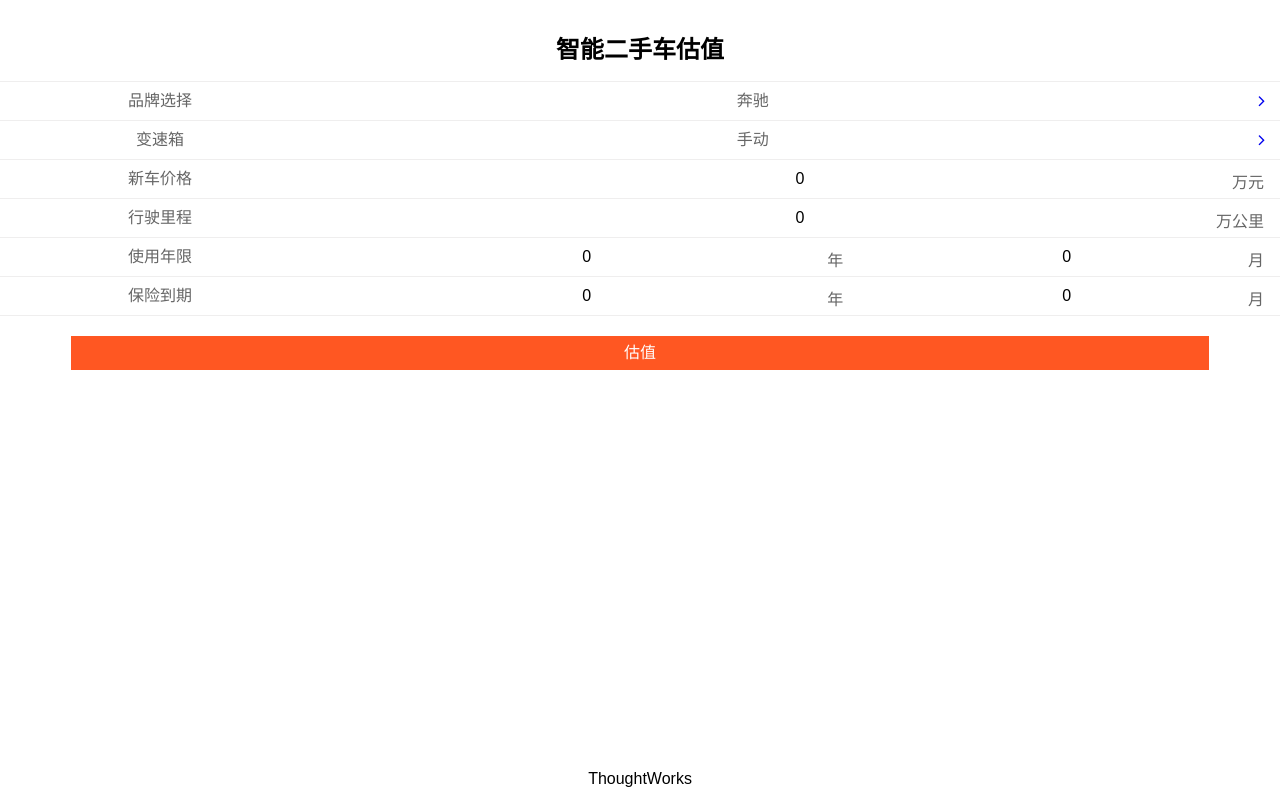
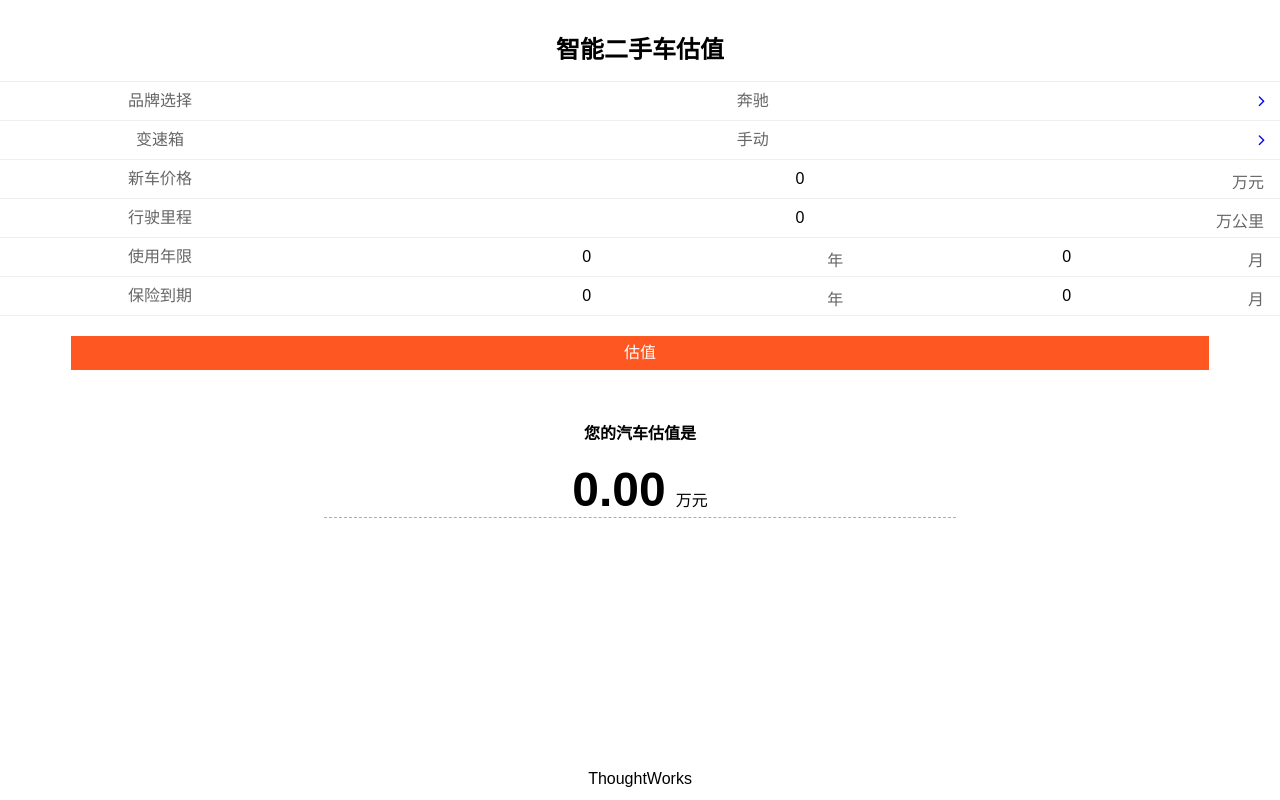
Before and after one commit to Thoughtworks-Wuhan/DaimlerHack-H5, a React (Create React App) app: page / in a window 1280 px wide. Built offline with nearby package versions, Linux system fonts and the light colour scheme.

Commit message:
[Honglai] make the number fancy

```diff
--- a/package.json
+++ b/package.json
@@ -13,7 +13,8 @@
     "react-redux": "^5.0.5",
     "react-router-dom": "^4.1.2",
     "react-transition-group": "^2.2.0",
-    "redux": "^3.7.2"
+    "redux": "^3.7.2",
+    "react-countup": "2.2.0"
   },
   "devDependencies": {
     "react-scripts": "1.0.10"
--- a/src/components/AssessedValueCard/AssessedValueCard.css
+++ b/src/components/AssessedValueCard/AssessedValueCard.css
@@ -12,7 +12,7 @@
   line-height: 32px;
   font-size: 16px;
   width: 50%;
-  border: 1px dashed orange;
+  border-bottom: 1px dashed orange;
 }
 
 .card .card-value.card-enter {
@@ -20,3 +20,9 @@
   transition: 0.25s;
   transform: translateX(0);
 }
+
+.card .fancy {
+  font-size: 48px;
+  font-weight: bold;
+  margin-right: 10px;
+}
--- a/src/components/AssessedValueCard/index.js
+++ b/src/components/AssessedValueCard/index.js
@@ -1,45 +1,22 @@
 import React, { PureComponent } from "react";
-import Transition from "react-transition-group/Transition";
+import CountUp from 'react-countup';
 import "./AssessedValueCard.css";
-
-const duration = 500;
-
-const defaultStyle = {
-  position: "absolute",
-  left: "-100%",
-  transition: `${duration}ms`,
-  width: "100%"
-};
-
-const transitionStyles = {
-  entering: {
-    transition: `${duration}ms`,
-    left: 0
-  },
-  entered: {
-    transition: `${duration}ms`,
-    left: 0
-  }
-};
 
 class AssessedValueCard extends PureComponent {
   render() {
     return (
       <div className="card">
-        <Transition in={this.props.assessedValue > 0} timeout={duration}>
-          {state =>
-            <div
-              style={{
-                ...defaultStyle,
-                ...transitionStyles[state]
-              }}
-            >
-              <h2>您的汽车估值是</h2>
-              <div className="card-value">
-                参考价格：{this.props.assessedValue} 万元
-              </div>
-            </div>}
-        </Transition>
+        <div>
+          <h2>您的汽车估值是</h2>
+          <div className="card-value">
+          <CountUp
+            className="fancy"
+            start={0}
+            end={this.props.assessedValue}
+            decimals={2}/>
+            万元
+          </div>
+        </div>
       </div>
     );
   }
--- a/src/containers/Home/index.js
+++ b/src/containers/Home/index.js
@@ -130,7 +130,7 @@ class Home extends Component {
   constructor(props) {
     super(props);
     this.state = {
-      assessedValue: -1
+      assessedValue: 0
     };
   }
 
```
Also changed, not shown: 1 other file (tests, documents, lock files or other folders).
